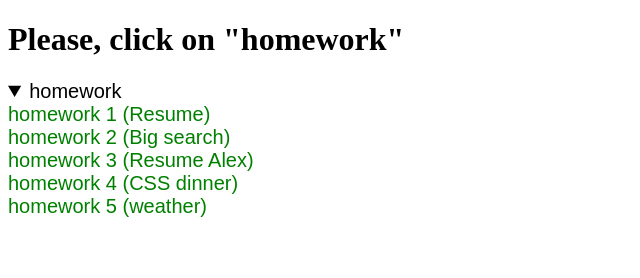
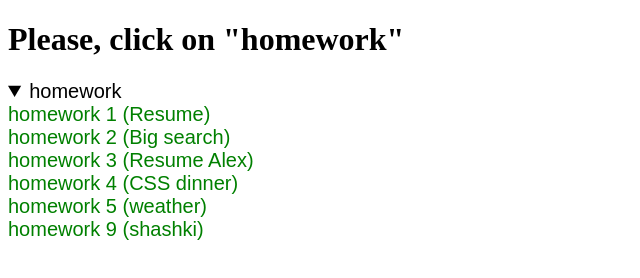
Before and after one commit to borysrohulia/homework, a plain HTML site: page index.html in a window 1280 px wide. Both pictures are taken after a click on the heading "homework". Shown: the whole page, without its empty margins (0-640 px from the left). Drawn offline with Linux system fonts and the light colour scheme.

Commit message:
add shashki

```diff
--- a/index.html
+++ b/index.html
@@ -13,7 +13,8 @@
         <a href="lesson2/search.html" target="blanc">homework 2 (Big search)</a><br>
         <a href="lesson3/index.html" target="blanc">homework 3 (Resume Alex)</a><br>
         <a href="lesson4/cssdinner.html" target="blanc">homework 4 (CSS dinner)</a><br>
-        <a href="lesson5/weather.html" target="blanc">homework 5 (weather)</a>
+        <a href="lesson5/weather.html" target="blanc">homework 5 (weather)</a><br>
+        <a href="lesson9/shashki.html" target="blanc">homework 9 (shashki)</a><br>
     </details>
 </body>
 </html>
```
